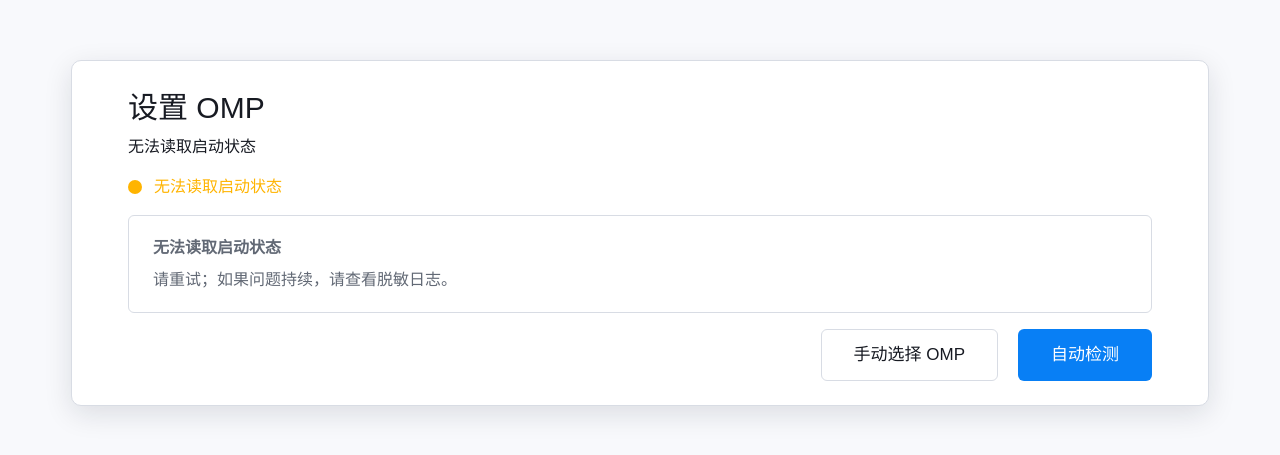
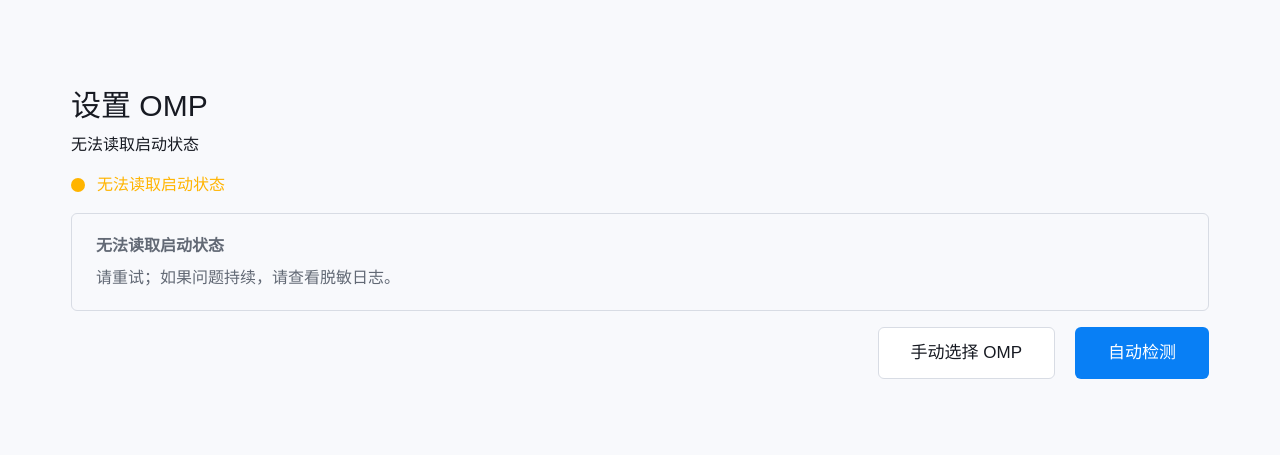
Before and after one commit to dnslin/omp-switch, a React (Vite) app: page / in a window 1280 px wide. Shown: the part 167-622 px from the top of the page. Built offline with nearby package versions, Linux system fonts and the light colour scheme.

Commit message:
fix: apply approved cardless setup layout

```diff
--- a/src/styles/app.css
+++ b/src/styles/app.css
@@ -29,7 +29,7 @@ a { color: inherit; text-decoration: none; }
 .setup-body { min-height: 100%; height: 100%; overflow: auto; display: flex; align-items: safe center; justify-content: center; padding: 64px 0; }
 .setup-body--extended { padding-block: 0; }
 .setup-body--creation { overflow: hidden; }
-.setup-card { width: min(1138px, calc(100% - 48px)); min-width: 0; display: grid; gap: 27px; padding: 55px 56px 48px; border: 1px solid var(--color-border); border-radius: var(--radius-lg); background: var(--color-bg-surface); box-shadow: 0 8px 28px var(--color-shadow); }
+.setup-card { width: min(1138px, calc(100% - 48px)); min-width: 0; display: grid; gap: 27px; }
 .setup-card h1 { margin: 0 0 14px; font-size: 38px; line-height: 1.25; font-weight: var(--font-weight-medium); }
 .page-content > .card { margin-top: 20px; }
 .setup-card p { margin: 0; font-size: 19px; }
@@ -126,7 +126,7 @@ a { color: inherit; text-decoration: none; }
   .navigation-item { width: 220px; }
   .page-content { padding-inline: 28px; }
   .setup-body { padding-inline: 16px; }
-  .setup-card { width: 100%; padding-inline: 16px; }
+  .setup-card { width: 100%; }
   .setup-row { grid-template-columns: minmax(200px, 26%) minmax(0, 1fr) minmax(110px, 15%); }
   .setup-row-label { padding-inline: 18px; }
   .setup-actions { flex-wrap: wrap; gap: 12px; }
@@ -136,7 +136,7 @@ a { color: inherit; text-decoration: none; }
   .setup-body { padding-block: 16px; }
   .setup-body--extended { padding-block: 12px; }
   .setup-body--creation { overflow: auto; }
-  .setup-card { padding-block: 28px 24px; gap: 16px; }
+  .setup-card { gap: 16px; }
   .setup-card h1 { margin-bottom: 8px; font-size: 30px; }
   .setup-card p, .setup-state { font-size: 16px; }
   .setup-row { min-height: 52px; font-size: 16px; }
```
